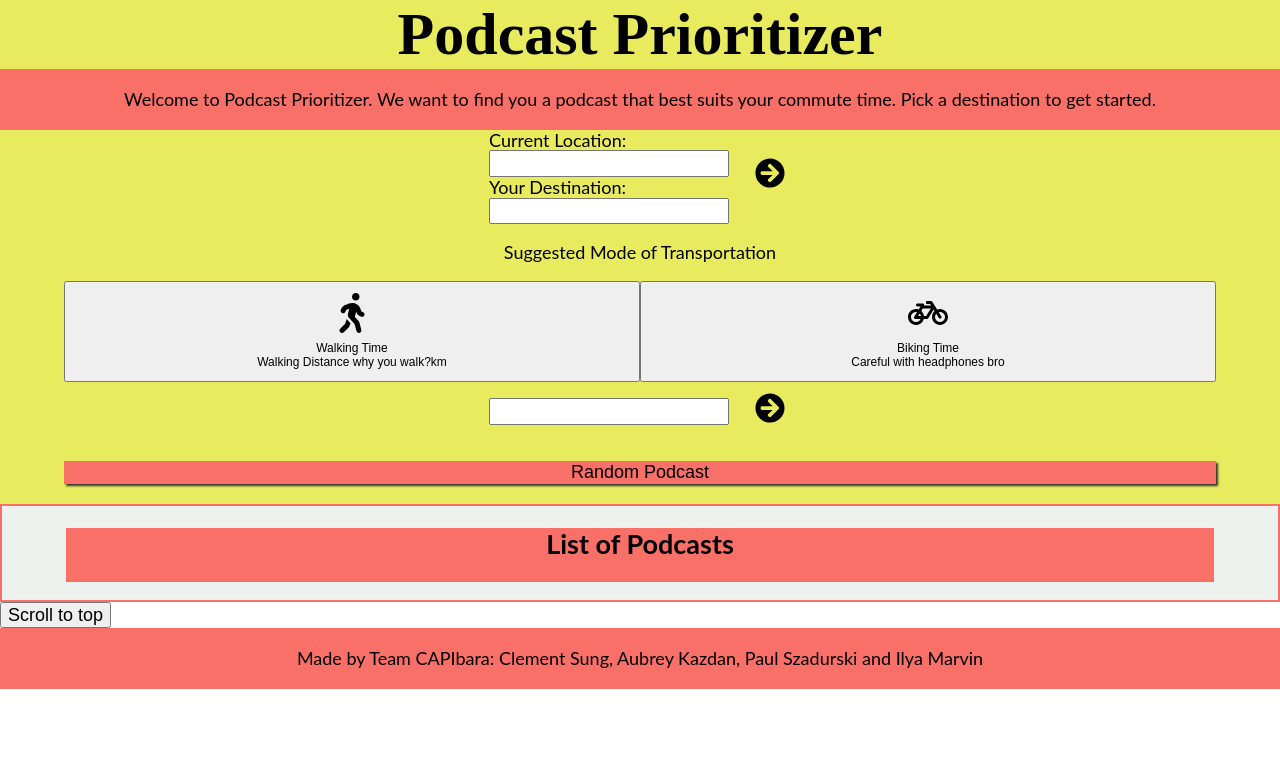
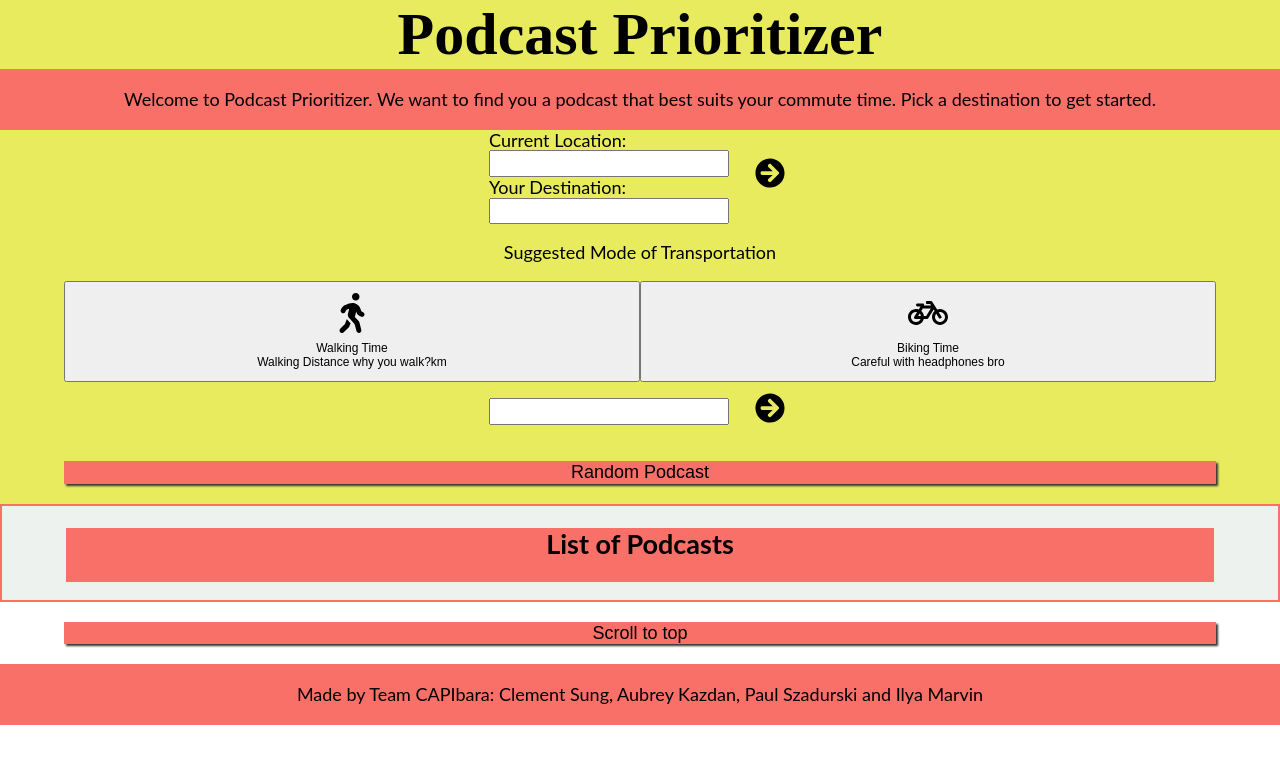
Before and after one commit to capibara33/podcastPrioritizer, a React (Create React App) app: page / in a window 1280 px wide. Shown: the top 764 px of the page. Built offline with nearby package versions, Linux system fonts and the light colour scheme.

Commit message:
all that for scroll styling

```diff
--- a/src/components/App.js
+++ b/src/components/App.js
@@ -36,7 +36,9 @@ function App() {
         <PodcastSearch handlePodcastData={handlePodcastData} commuteTime={commuteTime}/>
         <PodcastResults podcastInfo={podcasts} />
       </main>
-      <button className="scrolltoTop"onClick={ toTop }>Scroll to top</button>
+      <div className="wrapper">
+        <button className="scrollToTop" onClick={ toTop }>Scroll to top</button>
+      </div>
 
       <footer>Made by Team CAPIbara: Clement Sung, Aubrey Kazdan, Paul Szadurski and Ilya Marvin</footer>
 
--- a/src/styles/App.css
+++ b/src/styles/App.css
@@ -137,7 +137,8 @@ main {
     margin: 0.5rem auto;
 }
 
-.randomPodcastButton{
+.randomPodcastButton,
+.scrollToTop{
     background-color: #F97068;
     border: none;
     box-shadow: 2px 2px 2px #333;
```
